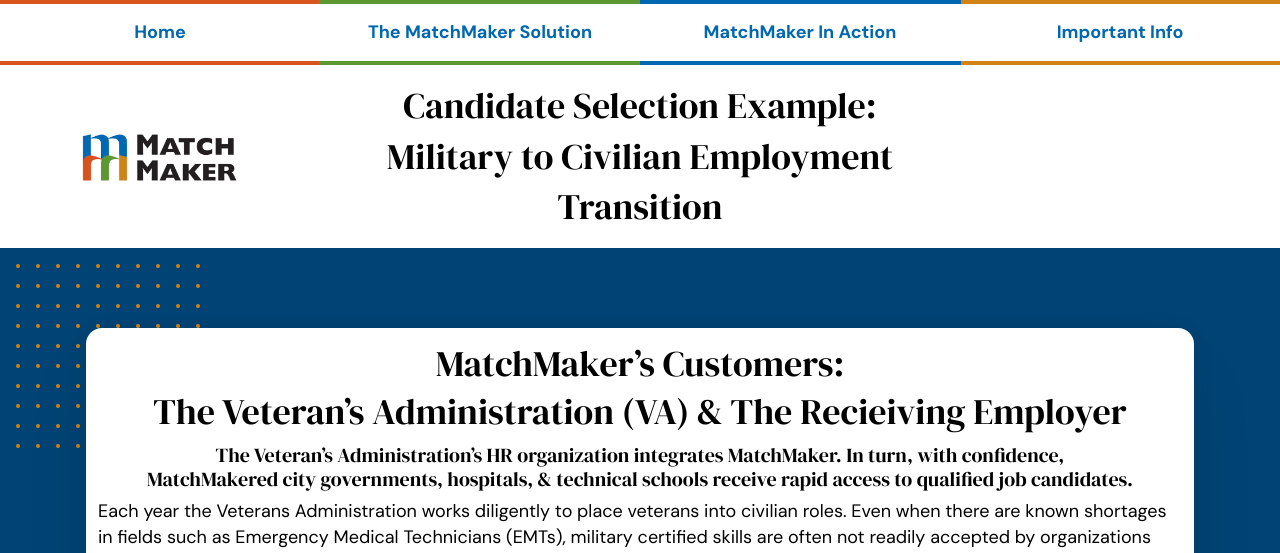
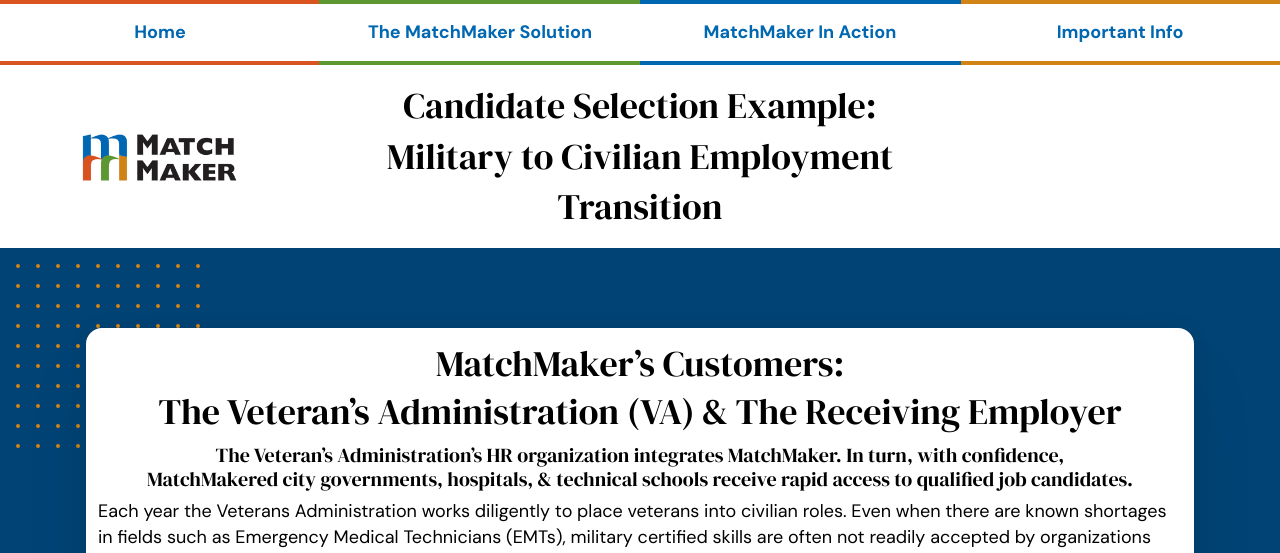
Before and after one commit to matchmakeredlabs/matchmakeredlabs.develop, a Jekyll site: the page built from _Action/3casestudy.md, in a window 1280 px wide. Shown: the top 553 px of the page. Built offline with Jekyll 4.4.1, drawn with Linux system fonts in a browser that asks for light colours.

Commit message:
Update 3casestudy.md

```diff
--- a/_Action/3casestudy.md
+++ b/_Action/3casestudy.md
@@ -4,7 +4,7 @@
 icon: blocks
 ordinal: 3
 ---
-# MatchMaker's Customers:<br/>The Veteran's Administration (VA) & The Recieiving Employer
+# MatchMaker's Customers:<br/>The Veteran's Administration (VA) & The Receiving Employer
 
 ### The Veteran's Administration’s HR organization integrates MatchMaker. In turn, with confidence,<br/>MatchMakered city governments, hospitals, & technical schools receive rapid access to qualified job candidates.
 
```
